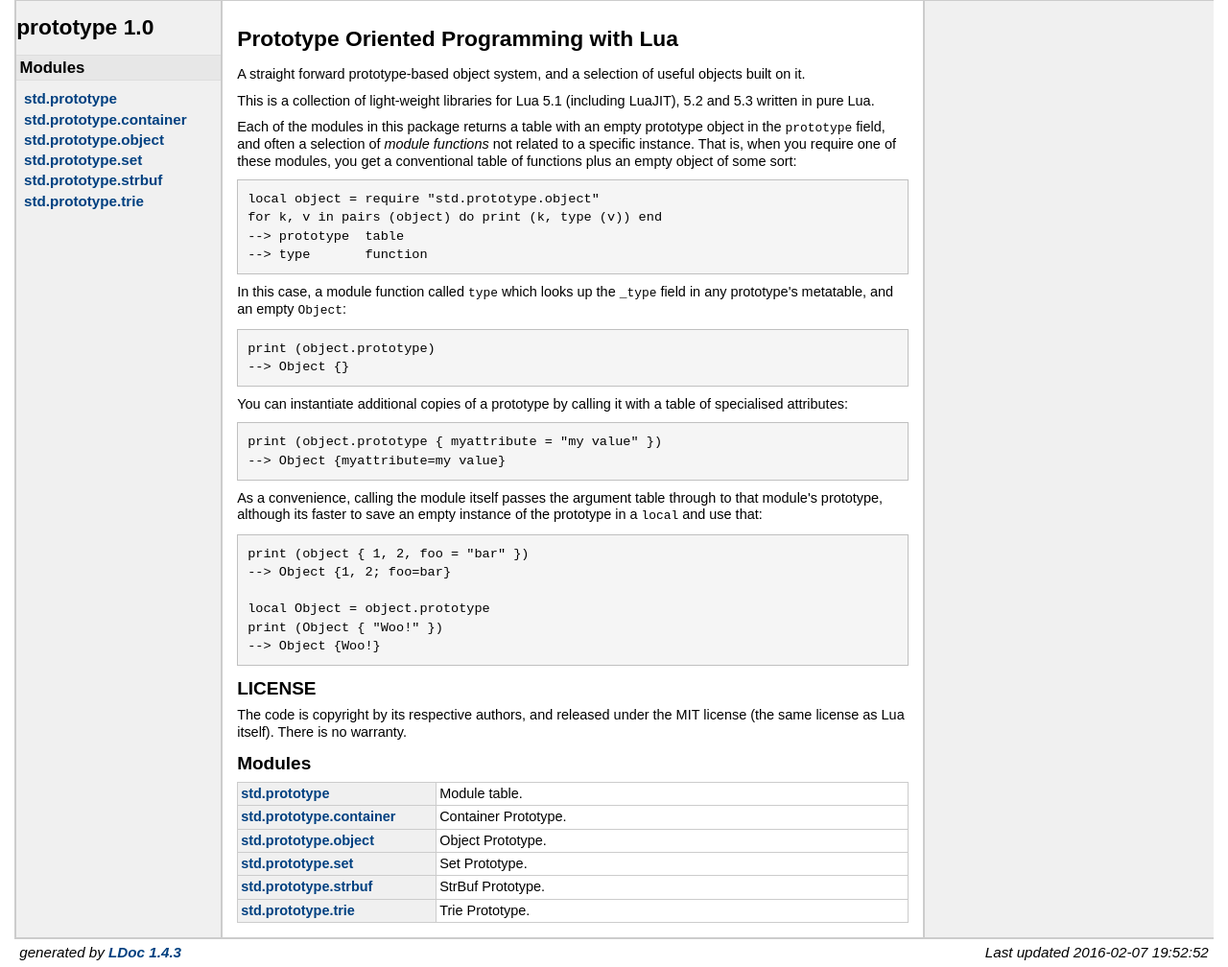
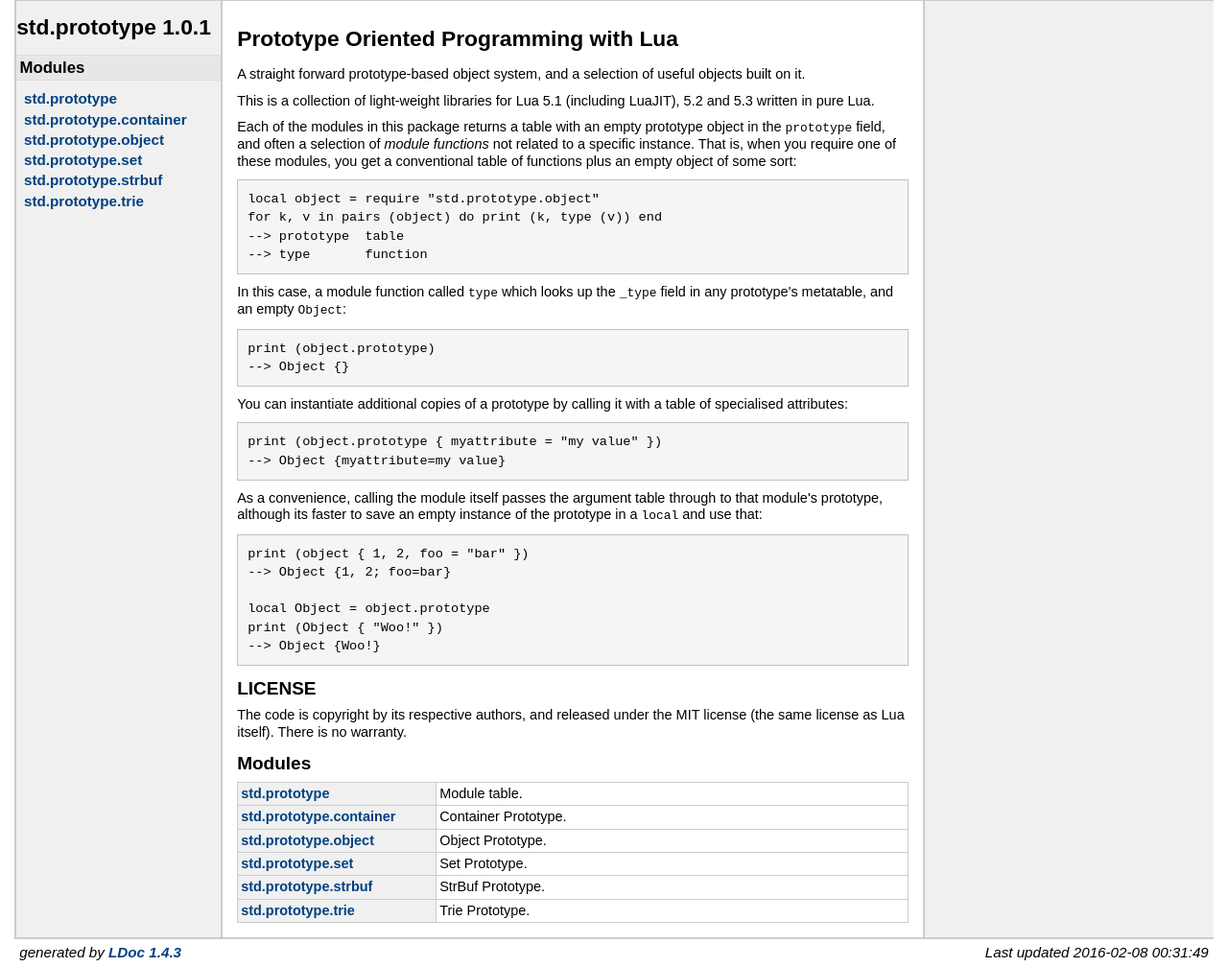
Before and after one commit to lua-stdlib/prototype, a plain HTML site: page index.html in a window 1280 px wide. Shown: the whole page at 96% size. Drawn offline with Linux system fonts and the light colour scheme.

Commit message:
update docs for release 1.0.1

```diff
--- a/index.html
+++ b/index.html
@@ -3,7 +3,7 @@
 <html>
 <meta http-equiv="Content-Type" content="text/html; charset=UTF-8"/>
 <head>
-    <title>prototype 1.0 Reference</title>
+    <title>std.prototype 1.0.1 Reference</title>
     <link rel="stylesheet" href="ldoc.css" type="text/css" />
 </head>
 <body>
@@ -24,7 +24,7 @@
 
 <div id="navigation">
 <br/>
-<h1>prototype 1.0</h1>
+<h1>std.prototype 1.0.1</h1>
 
 
 
@@ -131,7 +131,7 @@
 </div> <!-- id="main" -->
 <div id="about">
 <i>generated by <a href="http://github.com/stevedonovan/LDoc">LDoc 1.4.3</a></i>
-<i style="float:right;">Last updated 2016-02-07 19:52:52 </i>
+<i style="float:right;">Last updated 2016-02-08 00:31:49 </i>
 </div> <!-- id="about" -->
 </div> <!-- id="container" -->
 </body>
```
Also changed, not shown: modules/std.prototype.container.html (+3 -3 lines), modules/std.prototype.html (+3 -3 lines), modules/std.prototype.object.html (+3 -3 lines), modules/std.prototype.set.html (+3 -3 lines), modules/std.prototype.strbuf.html (+3 -3 lines), modules/std.prototype.trie.html (+3 -3 lines).
